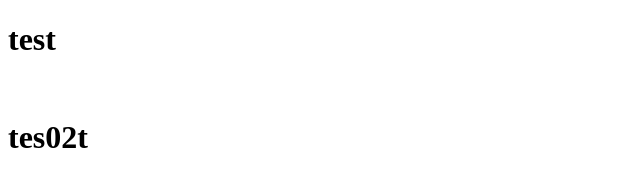
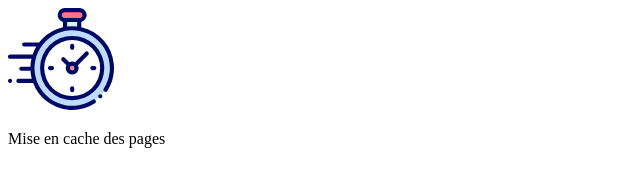
Before and after one commit to mbj-45/MaquetteWPBooster, a plain HTML site: page index.html in a window 1280 px wide. Shown: the whole page, without its empty margins (0-640 px from the left). Drawn offline with Linux system fonts and the light colour scheme.

Commit message:
logo chrono

```diff
--- a/index.html
+++ b/index.html
@@ -4,13 +4,21 @@
     <meta charset="UTF-8">
     <meta http-equiv="X-UA-Compatible" content="IE=edge">
     <meta name="viewport" content="width=device-width, initial-scale=1.0">
-    <title>WPBooster</title>
+    <title>Document</title>
 </head>
 <body>
-<h1>test</h1>
-<br>
-<h1>tes02t</h1>
+    <div>
+        <div id=chrono>
+            <img src="./assets/chrono.svg">
+            <p>Mise en cache des pages</p>
 
+        </div>
+        <div>
 
+        </div>
+        <div>
+
+        </div>
+    </div>
 </body>
 </html>
```
Also changed, not shown: assets/chrono.svg (added), assets/logo fichier.svg (added), assets/nuage droite.svg (added), assets/nuage gauche.svg (added), assets/robot (1).svg (added).
